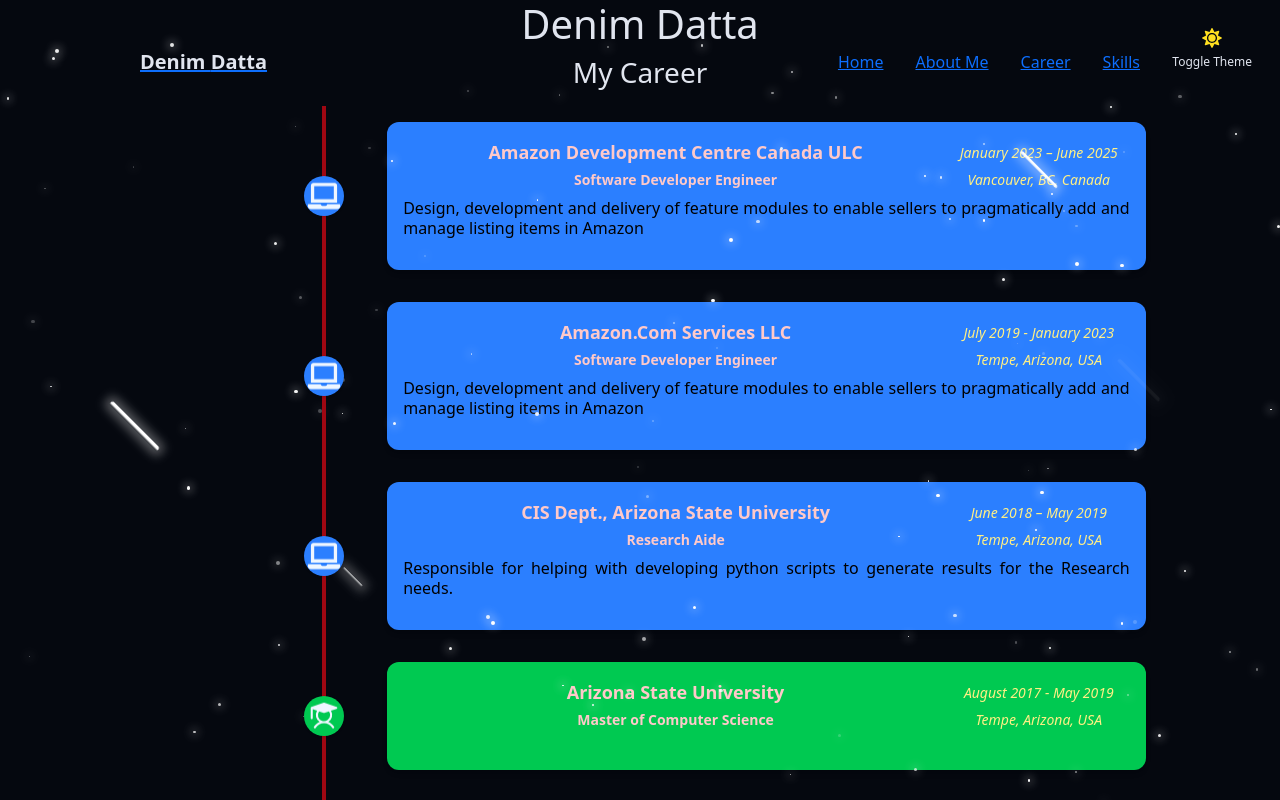
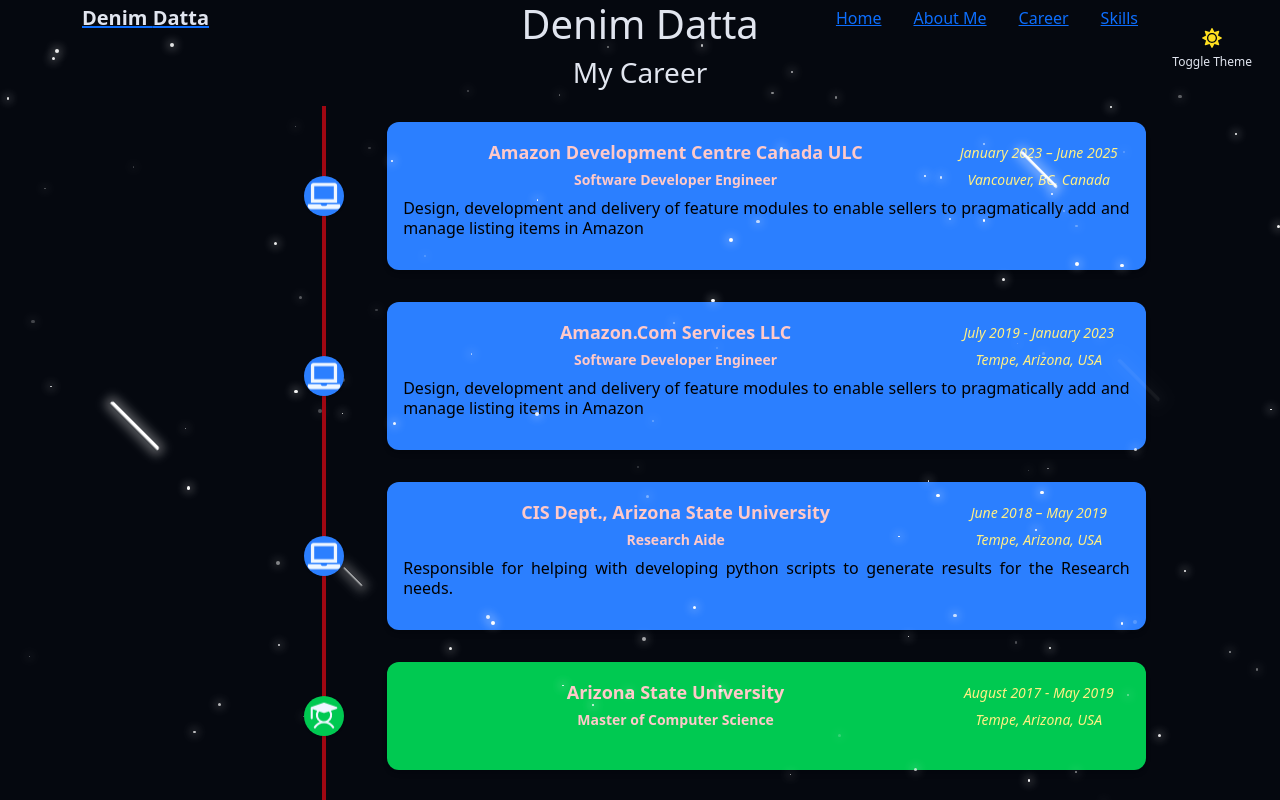
Before and after one commit to denimdatta/denimdatta.github.io, a React (Vite) app: page / in a window 1280 px wide. Shown: the top 800 px of the page. Built offline with nearby package versions, Linux system fonts and the light colour scheme.

Commit message:
Update Navigation Bar

```diff
--- a/src/components/Navigation.tsx
+++ b/src/components/Navigation.tsx
@@ -24,8 +24,8 @@
 
     return (
         <nav
-            className={CN("fixed w-full z-40 transition-all duration-300 px-[10%]",
-                isScrolled ? "py-3 bg-background/80 backdrop-blur-lg shadow-xs" : "py-5")}
+            className={CN("fixed w-full z-40 transition-all duration-300",
+                isScrolled ? "py-0 bg-background/20 backdrop-blur-md shadow-xs" : "py-1")}
         >
             <div className="container flex items-center justify-between">
                 <a
@@ -38,7 +38,7 @@
                 </a>
 
                 {/* desktop nav */}
-                <div className="hidden md:flex space-x-8">
+                <div className="hidden md:flex space-x-8 px-15">
                     {navigationItems.map((item, key) => (
                         <a key={key} href={item.href}
                            className="text-foreground/80 hover:text-primary transition-colors duration-300"
```
